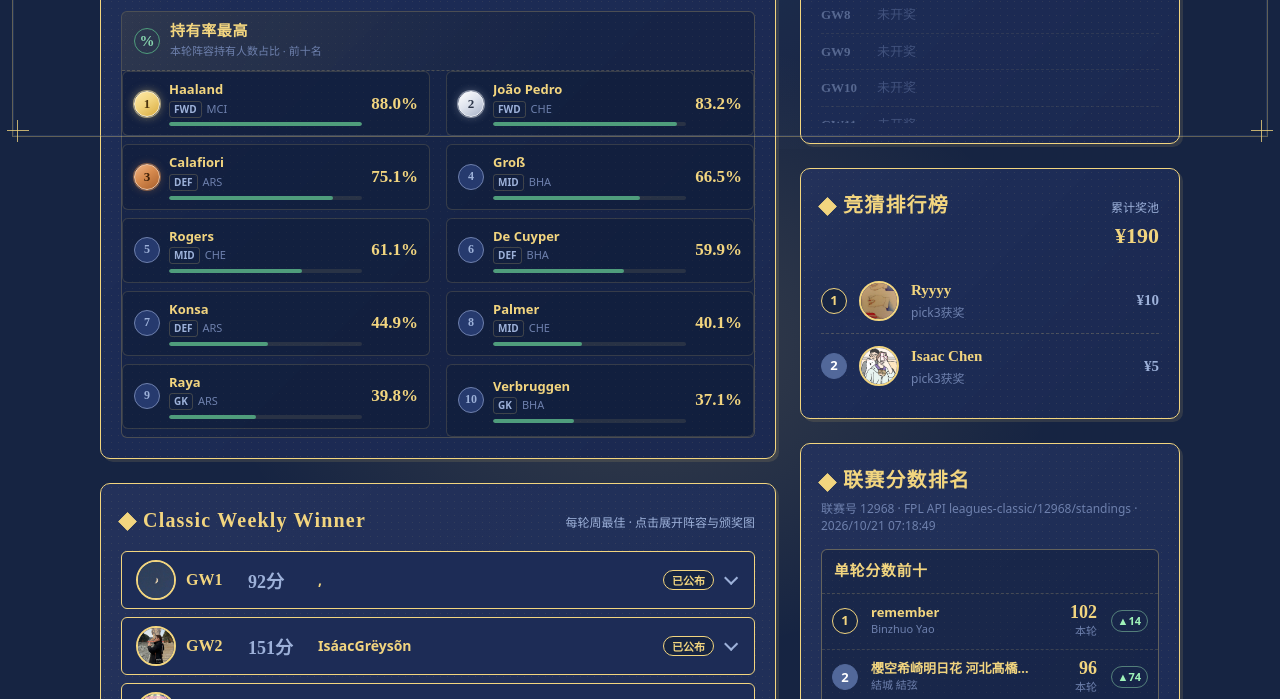
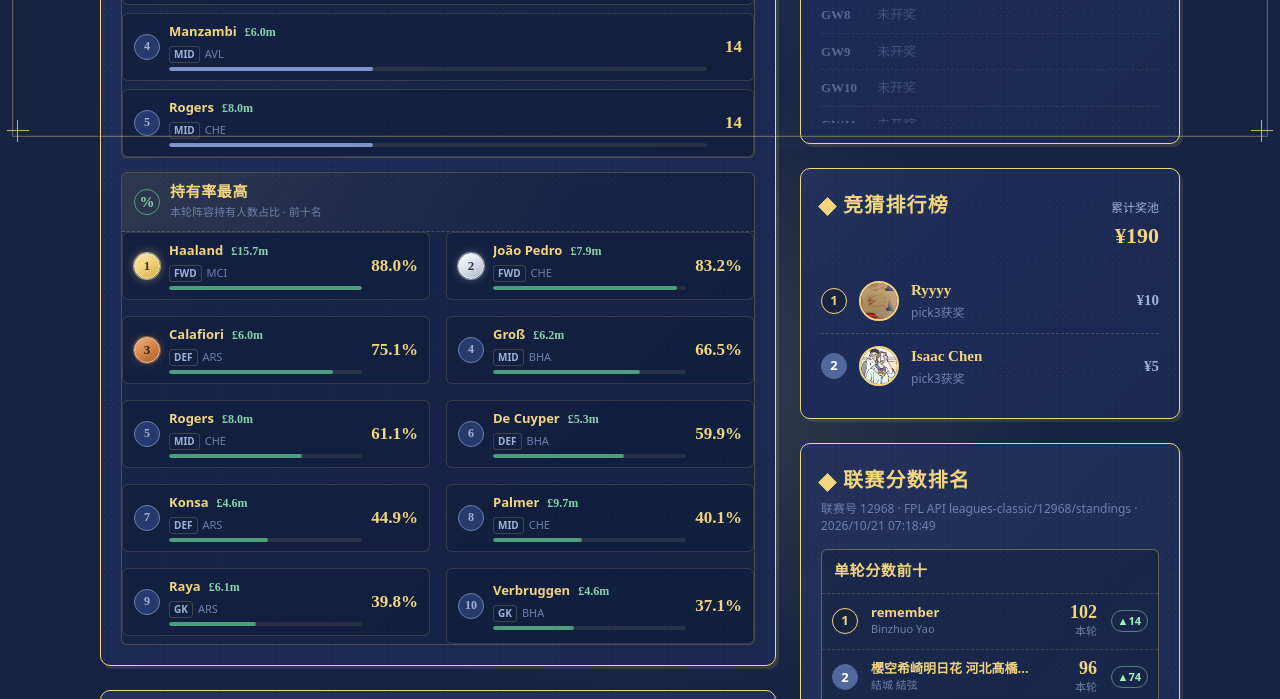
Before and after one commit to SoChiChung/FPL-2627YANMULEAGUE, a website built with Vite: page index.html in a window 1280 px wide. Shown: the part 651-1350 px from the top of the page. Built offline with nearby package versions, Linux system fonts and the light colour scheme; files whose address does not match are found by name; a web font is replaced by a local one.

Commit message:
feat: 轮播榜单改单列、持有率两列，标注球员当前身价
布局与信息补充：

1. 轮播里的三个榜单（转入 / 选择队长最多 / 转出最多）改为单列排布

   之前 5 条排两列（3+2），第 5 条单独落在左列，视觉不平衡。
   单列后每行更舒展，条目信息（名次徽章 / 球员名 / 位置 / 球队 /
   价格 / 次数 / 条形）都完整展开。

2. 持有率最高板块保持两列

   该区域条目多（10 名）且横向空间更宽，两列排布更紧凑。

   实现上给 .ms-list 加了 .ms-list-2col 修饰类区分两种排布：
   默认单列，持有率板块加两列。

3. 标注球员当前身价

   数据来自 bootstrap-static 的 elements[].now_cost（单位 0.1M 英镑，
   61 = £6.1m），构建脚本 topN() 里换算为百万英镑保留一位小数，
   产物新增 price 字段。

   页面显示在球员名右侧，绿色弱化样式（与持有率板块的绿色条形呼应）：
   Haaland £15.7m / João Pedro £7.9m / De Cuyper £5.3m。

   ⚠️ 注意 now_cost 是**当前**身价（随每轮 DDL 变化），
   与统计所选的那一轮的选人时身价可能不同 —— 页面展示的是最新身价。

验证（真浏览器）：
- 列数：轮播 1 列 / 持有率 2 列，三档视口（1280 / 900 / 480）均正确
- 价格格式统一一位小数（£8.0m 而非 £8m）
- 标签无截断、箭头不遮挡内容、条目不溢出、无横向溢出
- 幂等：连跑两次产物完全一致

```diff
--- a/public/data/managerStats.json
+++ b/public/data/managerStats.json
@@ -1,7 +1,7 @@
 {
   "_generatedBy": "scripts/build-manager-stats.js",
   "_mode": "real",
-  "_generatedAt": "2026-10-21T07:11:36.333Z",
+  "_generatedAt": "2026-10-21T08:22:11.836Z",
   "_note": "本文件为构建产物。队长/转入/转出/持有率均来自 FPL 官方 API 的真实 picks 数据。转会统计只纳入本轮 event_transfers > 0 的成员（开野卡/免费转会的成员本轮 event_transfers 恒为 0，故被自动排除）。仅展示最近一个已开始的轮次。",
   "_failures": [],
   "gameweek": 7,
@@ -15,6 +15,7 @@
         "name": "De Cuyper",
         "club": "BHA",
         "position": "DEF",
+        "price": 5.3,
         "count": 37
       },
       {
@@ -22,6 +23,7 @@
         "name": "Cherki",
         "club": "MCI",
         "position": "MID",
+        "price": 8,
         "count": 32
       },
       {
@@ -29,6 +31,7 @@
         "name": "Groß",
         "club": "BHA",
         "position": "MID",
+        "price": 6.2,
         "count": 19
       },
       {
@@ -36,6 +39,7 @@
         "name": "Manzambi",
         "club": "AVL",
         "position": "MID",
+        "price": 6,
         "count": 14
       },
       {
@@ -43,6 +47,7 @@
         "name": "Rogers",
         "club": "CHE",
         "position": "MID",
+        "price": 8,
         "count": 14
       }
     ],
@@ -52,6 +57,7 @@
         "name": "B.Fernandes",
         "club": "MUN",
         "position": "MID",
+        "price": 11.8,
         "count": 32
       },
       {
@@ -59,6 +65,7 @@
         "name": "Szoboszlai",
         "club": "LIV",
         "position": "MID",
+        "price": 6.8,
         "count": 23
       },
       {
@@ -66,6 +73,7 @@
         "name": "Isak",
         "club": "LIV",
         "position": "FWD",
+        "price": 9,
         "count": 18
       },
       {
@@ -73,6 +81,7 @@
         "name": "Wissa",
         "club": "NEW",
         "position": "FWD",
+        "price": 6.1,
         "count": 18
       },
       {
@@ -80,6 +89,7 @@
         "name": "Gibbs-White",
         "club": "NFO",
         "position": "MID",
+        "price": 7.9,
         "count": 11
       }
     ],
@@ -89,6 +99,7 @@
         "name": "Haaland",
         "club": "MCI",
         "position": "FWD",
+        "price": 15.7,
         "count": 268
       },
       {
@@ -96,6 +107,7 @@
         "name": "João Pedro",
         "club": "CHE",
         "position": "FWD",
+        "price": 7.9,
         "count": 10
       },
       {
@@ -103,6 +115,7 @@
         "name": "Saka",
         "club": "ARS",
         "position": "MID",
+        "price": 9.6,
         "count": 8
       },
       {
@@ -110,6 +123,7 @@
         "name": "B.Fernandes",
         "club": "MUN",
         "position": "MID",
+        "price": 11.8,
         "count": 7
       },
       {
@@ -117,6 +131,7 @@
         "name": "Cherki",
         "club": "MCI",
         "position": "MID",
+        "price": 8,
         "count": 5
       }
     ],
@@ -126,6 +141,7 @@
         "name": "Haaland",
         "club": "MCI",
         "position": "FWD",
+        "price": 15.7,
         "count": 294,
         "pct": "88.0"
       },
@@ -134,6 +150,7 @@
         "name": "João Pedro",
         "club": "CHE",
         "position": "FWD",
+        "price": 7.9,
         "count": 278,
         "pct": "83.2"
       },
@@ -142,6 +159,7 @@
         "name": "Calafiori",
         "club": "ARS",
         "position": "DEF",
+        "price": 6,
         "count": 251,
         "pct": "75.1"
       },
@@ -150,6 +168,7 @@
         "name": "Groß",
         "club": "BHA",
         "position": "MID",
+        "price": 6.2,
         "count": 222,
         "pct": "66.5"
       },
@@ -158,6 +177,7 @@
         "name": "Rogers",
         "club": "CHE",
         "position": "MID",
+        "price": 8,
         "count": 204,
         "pct": "61.1"
       },
@@ -166,6 +186,7 @@
         "name": "De Cuyper",
         "club": "BHA",
         "position": "DEF",
+        "price": 5.3,
         "count": 200,
         "pct": "59.9"
       },
@@ -174,6 +195,7 @@
         "name": "Konsa",
         "club": "ARS",
         "position": "DEF",
+        "price": 4.6,
         "count": 150,
         "pct": "44.9"
       },
@@ -182,6 +204,7 @@
         "name": "Palmer",
         "club": "CHE",
         "position": "MID",
+        "price": 9.7,
         "count": 134,
         "pct": "40.1"
       },
@@ -190,6 +213,7 @@
         "name": "Raya",
         "club": "ARS",
         "position": "GK",
+        "price": 6.1,
         "count": 133,
         "pct": "39.8"
       },
@@ -198,6 +222,7 @@
         "name": "Verbruggen",
         "club": "BHA",
         "position": "GK",
+        "price": 4.6,
         "count": 124,
         "pct": "37.1"
       }
--- a/scripts/build-manager-stats.js
+++ b/scripts/build-manager-stats.js
@@ -301,6 +301,8 @@ function computeTransfers(currentEntries, previousEntries) {
  *    （与 transformPicksToSquad 的做法保持一致）。
  * ⚠️ elements[].element_type 是 1–4 的数字，位置缩写同样要查
  *    element_types[]，且 FPL 用的是 GKP，前端统一显示 GK。
+ * ⚠️ elements[].now_cost 是当前身价，单位 0.1M 英镑（61 = £6.1m），
+ *    这里换算成「百万英镑」保留一位小数。
  */
 function topN(counter, elementsMap, teamsMap, elementTypes, n, { base = null } = {}) {
   return [...counter.entries()]
@@ -312,6 +314,8 @@ function topN(counter, elementsMap, teamsMap, elementTypes, n, { base = null } =
         name: el?.web_name ?? String(id),
         club: teamsMap.get(el?.team) ?? '',
         position: typeName.replace('GKP', 'GK'),
+        // 当前身价（百万英镑，一位小数）；球员不在册时为 null
+        price: Number.isFinite(el?.now_cost) ? Number((el.now_cost / 10).toFixed(1)) : null,
         count,
       };
       // 传入 base 时额外给出占比（持有率用：持有人数 / 参与统计人数）
--- a/src/components/ManagerStats.js
+++ b/src/components/ManagerStats.js
@@ -151,7 +151,7 @@ function renderLayout(data) {
               data-slide-index="${i}"
               ${i === 0 ? '' : 'hidden'}
             >
-              ${renderPanel(p, data.stats[p.key] || [])}
+              ${renderPanel(p, data.stats[p.key] || [], { columns: 1 })}
             </div>`).join('')}
         </div>
 
@@ -164,12 +164,12 @@ function renderLayout(data) {
       </div>
 
       <div class="ms-own-block">
-        ${renderPanel(OWNERSHIP_PANEL, data.stats.ownership || [])}
+        ${renderPanel(OWNERSHIP_PANEL, data.stats.ownership || [], { columns: 2 })}
       </div>
     </div>`;
 }
 
-function renderPanel(panel, rows) {
+function renderPanel(panel, rows, { columns = 1 } = {}) {
   if (!rows.length) {
     return `
       <div class="ms-panel ms-panel-${panel.accent}">
@@ -198,7 +198,7 @@ function renderPanel(panel, rows) {
           <p class="ms-panel-hint">${escapeHtml(panel.hint)}</p>
         </div>
       </div>
-      <ol class="ms-list">
+      <ol class="ms-list${columns > 1 ? ' ms-list-2col' : ''}">
         ${rows.map((row, index) => renderRow(row, index, maxCount)).join('')}
       </ol>
     </div>`;
@@ -212,6 +212,10 @@ function renderRow(row, index, maxCount) {
   const value = row.pct !== undefined && row.pct !== null
     ? `${row.pct}%`
     : String(row.count);
+  // 当前身价（百万英镑），固定一位小数（8 → £8.0m）
+  const price = row.price !== undefined && row.price !== null
+    ? `£${row.price.toFixed(1)}m`
+    : null;
 
   return `
     <li class="ms-row">
@@ -219,6 +223,7 @@ function renderRow(row, index, maxCount) {
       <div class="ms-main">
         <div class="ms-name-line">
           <span class="ms-name">${escapeHtml(row.name)}</span>
+          ${price ? `<span class="ms-price">${escapeHtml(price)}</span>` : ''}
         </div>
         <div class="ms-meta">
           ${row.position ? `<span class="ms-pos">${escapeHtml(row.position)}</span>` : ''}
--- a/src/services/managerStatsService.js
+++ b/src/services/managerStatsService.js
@@ -78,6 +78,8 @@ function normalizeList(list) {
       name: String(row.name ?? ''),
       club: String(row.club ?? ''),
       position: String(row.position ?? ''),
+      // 当前身价（百万英镑）；缺失时为 null
+      price: Number.isFinite(Number(row.price)) ? Number(row.price) : null,
       count: Number(row.count ?? 0),
       // 持有率榜单带占比；其余榜单没有该字段
       pct: row.pct === undefined || row.pct === null ? null : String(row.pct),
--- a/src/styles/components.css
+++ b/src/styles/components.css
@@ -1408,13 +1408,18 @@ details.cw-row[open] .cw-chevron::before {
   padding: 0;
 }
 
-/* 整行宽度下，单列 5 条会显得稀疏 —— 改成两列排布（5 条 → 3+2）。
-   用 grid 而非 CSS columns：columns 的 break-inside: avoid 会把条目
-   整体推到下一列，排布不可控；grid 明确两列、行序从左到右再折行。 */
+/* 榜单条目排布。
+   默认单列：轮播里的三个榜单（5 条）单列展示，条目更舒展。
+   .ms-list-2col：持有率板块（10 条）区域更宽，排两列。 */
 .ms-list {
   display: grid;
+  grid-template-columns: minmax(0, 1fr);
+  column-gap: 16px;
+}
+
+.ms-list-2col {
   grid-template-columns: repeat(2, minmax(0, 1fr));
-  column-gap: 16px;
+  row-gap: 8px;
 }
 
 /* 两列排布下，改成独立「小卡片」条目：
@@ -1485,7 +1490,9 @@ details.cw-row[open] .cw-chevron::before {
 }
 
 .ms-name-line {
-  display: block;
+  display: flex;
+  align-items: baseline;
+  gap: 8px;
   min-width: 0;
 }
 
@@ -1494,6 +1501,7 @@ details.cw-row[open] .cw-chevron::before {
    位置/球队在下方的次级行。 */
 .ms-name {
   display: block;
+  flex: 0 1 auto;
   min-width: 0;
   color: var(--ink);
   font-size: 13px;
@@ -1501,6 +1509,17 @@ details.cw-row[open] .cw-chevron::before {
   line-height: 1.3;
   overflow: hidden;
   text-overflow: ellipsis;
+  white-space: nowrap;
+}
+
+/* 当前身价：紧跟球员名，弱化显示但可读 */
+.ms-price {
+  flex-shrink: 0;
+  font-family: var(--font-yan);
+  font-size: 12px;
+  font-weight: 700;
+  color: #86d3ae;
+  font-variant-numeric: tabular-nums;
   white-space: nowrap;
 }
 
```
